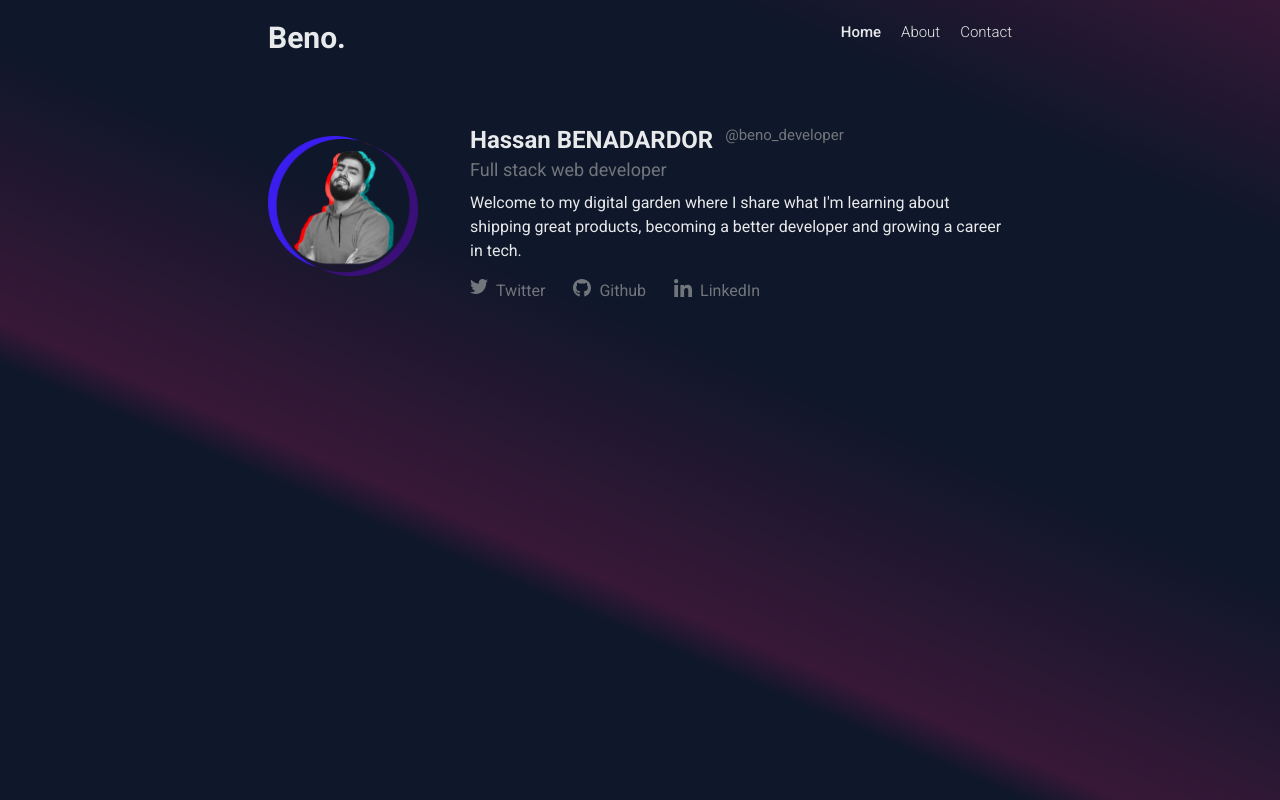
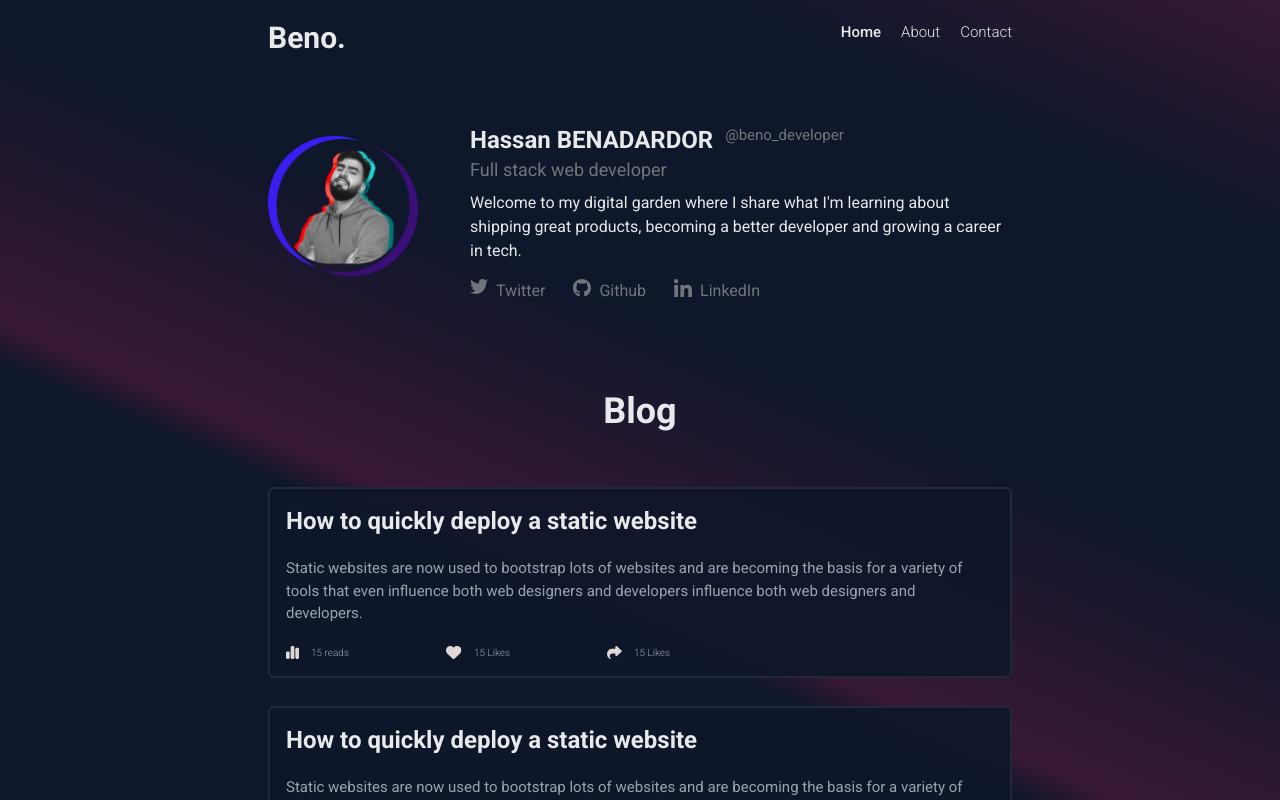
Before and after one commit to benodeveloper/portfolio, a Next.js app: page / in a window 1280 px wide. Shown: the top 800 px of the page. Built offline with nearby package versions, Linux system fonts and the light colour scheme.

Commit message:
blogs wip

```diff
--- /dev/null
+++ b/components/blogSection.tsx
@@ -0,0 +1,11 @@
+import { SingleBlog } from "./singleBlog"
+
+export const BlogSection = () => {
+    return <div className="my-20">
+        <h2 className="text-center text-4xl font-bold mb-14">Blog</h2>
+
+        <SingleBlog/>
+        <SingleBlog/>
+
+    </div>
+}
--- /dev/null
+++ b/components/singleBlog.tsx
@@ -0,0 +1,31 @@
+
+export const SingleBlog = () => {
+    return <div className="my-7 p-4 bg-[#0F172A]/[.9] border-2 border-[#20283C] rounded-md">
+        <h3 className="text-2xl font-bold">How to quickly deploy a static website</h3>
+        <p className="text-gray-400 text-[15px] my-5">
+        Static websites are now used to bootstrap lots of websites and are becoming
+        the basis for a variety of tools that even influence both web designers and
+        developers influence both web designers and developers.
+        </p>
+        <div className="flex  justify-between max-w-sm">
+            <div className="flex items-center">
+                <svg width={13} height={13} fill="none" xmlns="http://www.w3.org/2000/svg">
+                    <path d="M4.643 1.393C4.643.623 5.267 0 6.036 0h.928c.77 0 1.393.624 1.393 1.393v10.214c0 .77-.624 1.393-1.393 1.393h-.928a1.393 1.393 0 0 1-1.393-1.393V1.393ZM0 6.964c0-.769.624-1.393 1.393-1.393h.928c.77 0 1.393.624 1.393 1.393v4.643c0 .77-.624 1.393-1.393 1.393h-.928A1.393 1.393 0 0 1 0 11.607V6.964Zm10.679-5.107h.928c.77 0 1.393.624 1.393 1.393v8.357c0 .77-.624 1.393-1.393 1.393h-.928a1.393 1.393 0 0 1-1.393-1.393V3.25c0-.769.624-1.393 1.393-1.393Z" fill="#E0D7D7"/>
+                </svg>
+                <span className="text-[10px] text-gray-400 font-light ml-3">15 reads</span>
+            </div>
+            <div className="flex items-center">
+                <svg width={16} height={13} fill="none" xmlns="http://www.w3.org/2000/svg">
+                    <path d="m7.245 1.242.33.357.355-.356A4.32 4.32 0 0 1 11.657.058a4.243 4.243 0 0 1 3.545 4.186v.172c0 1.233-.511 2.411-1.414 3.252l-5.365 5.008a1.205 1.205 0 0 1-1.645 0L1.413 7.668A4.446 4.446 0 0 1 0 4.416v-.172C0 2.17 1.5.4 3.545.058a4.268 4.268 0 0 1 3.7 1.184Z" fill="#E0D7D7"/>
+                </svg>
+                <span className="text-[10px] text-gray-400 font-light ml-3">15 Likes</span>
+            </div>
+            <div className="flex items-center">
+                <svg width={15} height={13} fill="none" xmlns="http://www.w3.org/2000/svg">
+                    <path d="M8.908.082a.93.93 0 0 0-.551.847v1.857h-3.25A5.107 5.107 0 0 0 0 7.893a5.69 5.69 0 0 0 2.907 5.052c.073.04.154.055.235.055a.573.573 0 0 0 .572-.572c0-.217-.125-.418-.284-.565-.273-.259-.644-.766-.644-1.649A2.786 2.786 0 0 1 5.57 7.43h2.786v1.857c0 .365.214.7.551.847a.932.932 0 0 0 .998-.157l4.643-4.178a.934.934 0 0 0 .308-.69.924.924 0 0 0-.308-.691L9.906.239a.922.922 0 0 0-.998-.157Z" fill="#E0D7D7"/>
+                </svg>
+                <span className="text-[10px] text-gray-400 font-light ml-3">15 Likes</span>
+            </div>
+        </div>
+    </div>
+}
--- a/pages/index.tsx
+++ b/pages/index.tsx
@@ -1,3 +1,4 @@
+import { BlogSection } from "~/components/blogSection";
 import { Welcome } from "~/components/welcome";
 import { Layout } from "~/layouts/mainLayout";
 import { BasePageLayout } from "~/types";
@@ -5,6 +6,7 @@ import { BasePageLayout } from "~/types";
 const app: BasePageLayout = () => {
   return <>
     <Welcome/>
+    <BlogSection/>
   </>
 }
 
```
